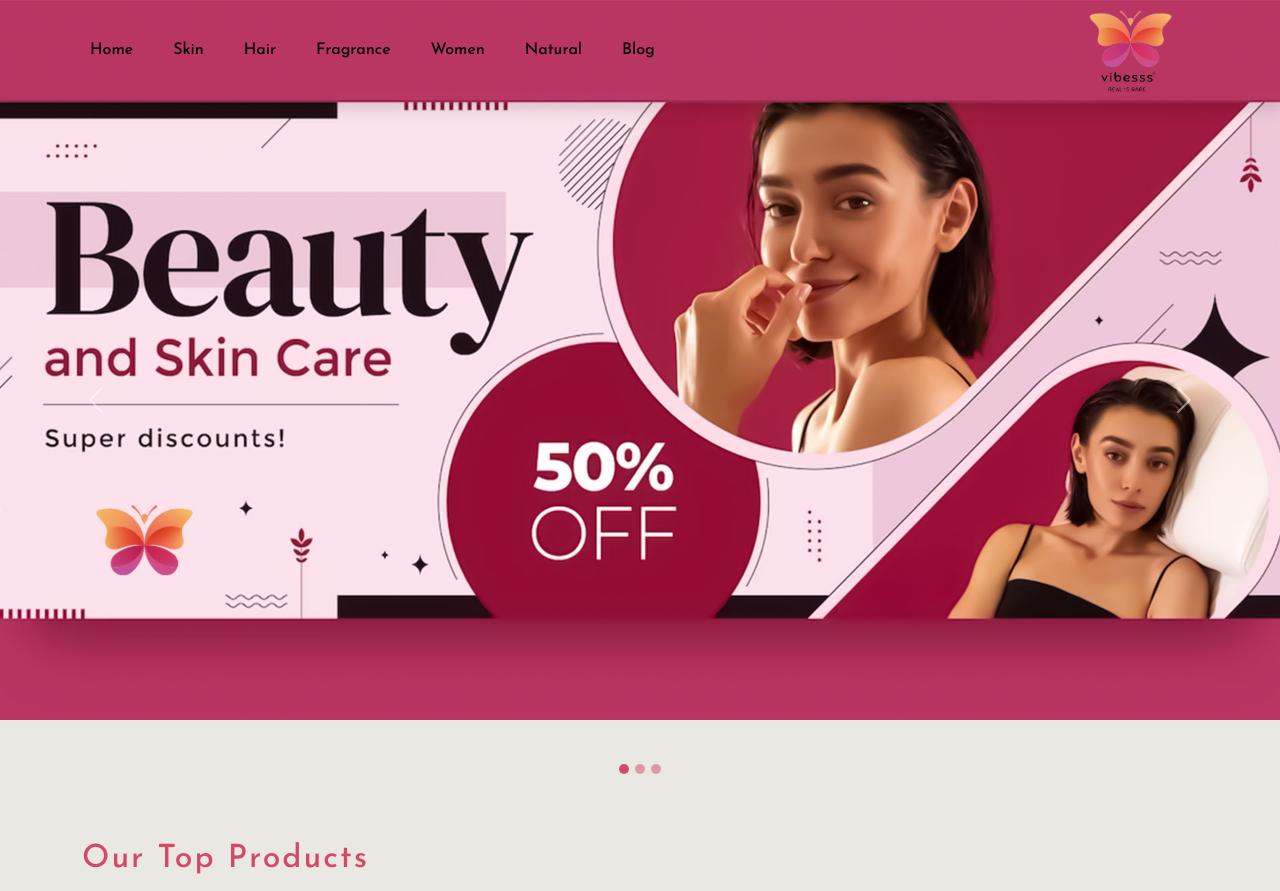
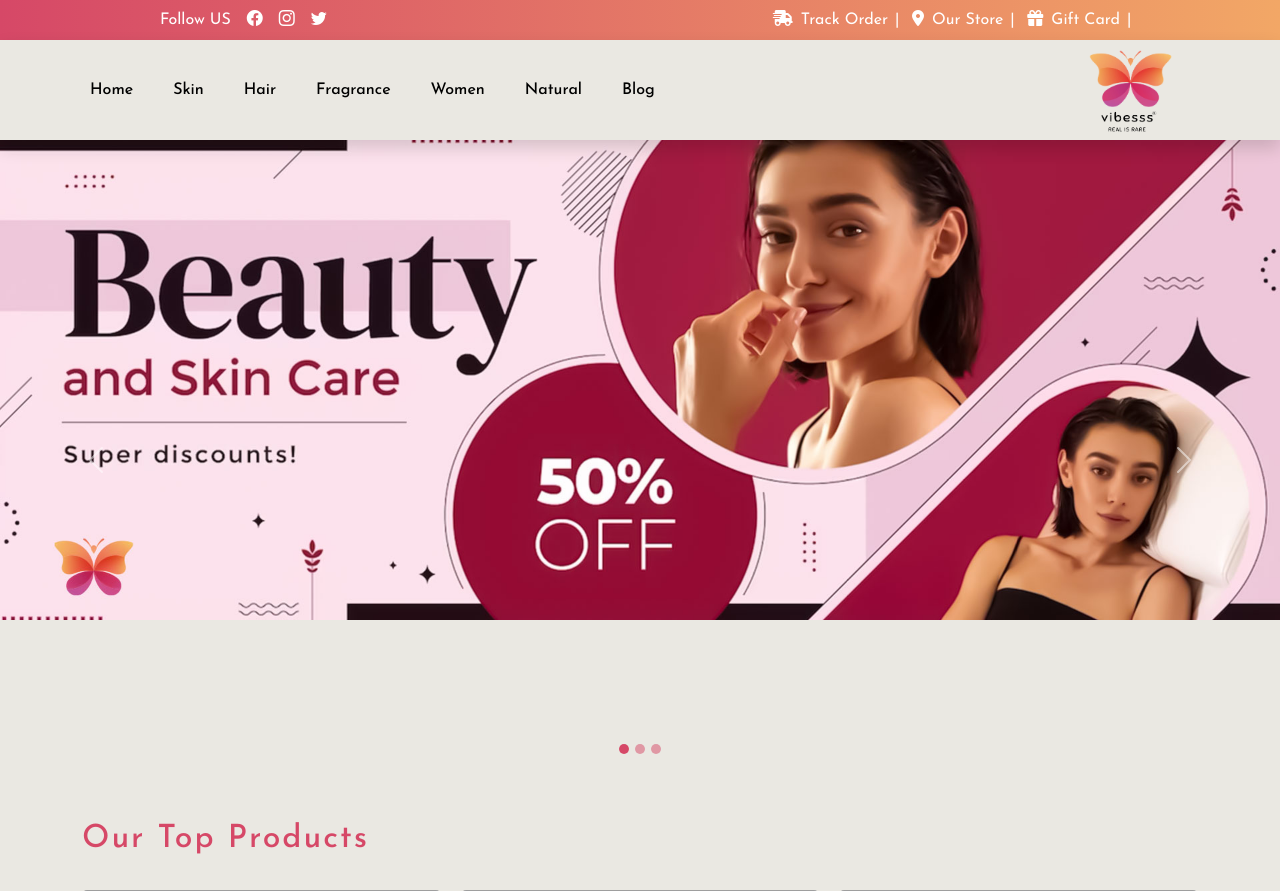
Before and after one commit to developr-danish/vibesss, a PHP site: page / in a window 1280 px wide. Shown: the top 891 px of the page. Run offline with PHP 8.4, Linux system fonts and the light colour scheme; grey boxes are pictures that could not be loaded.

Commit message:
"update"

```diff
--- a/CSS/style.css
+++ b/CSS/style.css
@@ -14,9 +14,40 @@
 body{
     background-color: var(--background-color) !important;
 }
+/* top bar css start from here */
+.topbar{
+  width: 100%;
+  height: 100%;
+  padding: 0.5rem 10rem;
+  background: linear-gradient(to right, var(--heading-color) , var(--subheading-color)) ;
+}
+.topbar p{
+  margin: 0;
+}
+.topbar a{
+  color: #fff;
+}
+.help-section a{
+  text-decoration: none;
+  position: relative;
+}
+.help-section a::after{
+  content: "|";
+  position: absolute;
+  width: 1px;
+  height: 20px;
+  right: 0;
+  margin-right: -8px;
+
+}
+/* top bar css end from here */
+
 /* navbar part start from here */
 .navbar{
     --bs-navbar-padding-y:0px !important;
+    position: sticky !important;
+    z-index: 999;
+    top: 0 !important;
 }
 nav img{
     width: 100px;
@@ -28,7 +59,7 @@
     font-weight: 500 !important;
 }
 .carousel{
-    height: 100vh;
+    height: 80vh;
     overflow: hidden;
 }
 .form-control:focus{
--- a/Script/main.js
+++ b/Script/main.js
@@ -40,7 +40,7 @@
                 margin: 20,
                 stagePadding: 0,
                 nav: true,
-                items: 4
+                items: 3
               }
             }
           });
--- a/index.html
+++ b/index.html
@@ -14,7 +14,27 @@
 </head>
 <body>
 
-    <nav class="navbar fixed-top shadow navbar-expand-lg">
+  <div class="topbar d-flex justify-content-between">
+    <div class="social-details d-flex gap-3 text-white ">
+      <p>Follow US</p>
+      <a href=""><i class="bi bi-facebook"></i></a>
+      <a href=""><i class="bi bi-instagram"></i></a>
+      <a href=""><i class="bi bi-twitter"></i></a>
+    </div>
+    <div class="help-section d-flex">
+      <a href="">
+        <i class="me-2 fa-solid fa-truck-fast"></i>Track Order
+      </a>
+      <a class="ms-4" href="">
+        <i class="me-2 fa-solid fa-location-dot"></i>Our Store
+      </a>
+      <a class="ms-4" href="">
+        <i class="me-2 fa-solid fa-gift"></i>Gift Card
+      </a>
+    </div>
+  </div>
+
+    <nav class="navbar shadow navbar-expand-lg">
         <div class="container">
 
           <button class="navbar-toggler" type="button" data-bs-toggle="offcanvas" data-bs-target="#offcanvasNavbar" aria-controls="offcanvasNavbar" aria-label="Toggle navigation">
@@ -102,13 +122,13 @@
             </div>
             <div class="carousel-inner">
               <div class="carousel-item active">
-                <img class="w-100" src="assets/vibesss-banner1.jpg" class="d-block w-100" alt="...">
+                <img class="w-100" src="assets/vibesss-banner.jpg" class="d-block w-100" alt="...">
               </div>
               <div class="carousel-item">
-                <img class="w-100" src="https://images.pexels.com/photos/1190829/pexels-photo-1190829.jpeg?auto=compress&cs=tinysrgb&w=1260&h=750&dpr=1" class="d-block w-100" alt="...">
+                <img class="w-100" src="assets/vibesss-banner.jpg" class="d-block w-100" alt="...">
               </div>
               <div class="carousel-item">
-                <img class="w-100" src="https://images.pexels.com/photos/932577/pexels-photo-932577.jpeg?auto=compress&cs=tinysrgb&w=1260&h=750&dpr=1" class="d-block w-100" alt="...">
+                <img class="w-100" src="assets/vibesss-banner.jpg" class="d-block w-100" alt="...">
               </div>
             </div>
             <button class="carousel-control-prev" type="button" data-bs-target="#sliders" data-bs-slide="prev">
@@ -254,7 +274,7 @@
 				<div class="row">
 					<div class="col-lg-8">
 						<div class="subscription-form">
-							<h3 class="d-flex align-items-center"><span class="me-1"><i class="bi bi-envelope"></i></span><span>Subscribe to Newsletter</span></h3>
+							<h3 class="d-flex align-items-center"><span class="me-1"><i class="bi bi-envelope"></i></span><span>Newsletter for receiving updates and promotions.</span></h3>
 							<form action="#" class="row g-3">
 								<div class="col-auto">
 									<input type="text" class="form-control" placeholder="Enter your name">
@@ -284,7 +304,7 @@
 					</div>
 					<div class="col-lg-8">
 						<div class="row links-wrap">
-							<div class="col-6 col-sm-6 col-md-3">
+							<div class="col-6 col-sm-6 col-md-4">
 								<ul class="list-unstyled">
 									<li><a href="#">About us</a></li>
 									<li><a href="#">Services</a></li>
@@ -292,26 +312,18 @@
 									<li><a href="#">Contact us</a></li>
 								</ul>
 							</div>
-							<div class="col-6 col-sm-6 col-md-3">
+							<div class="col-6 col-sm-6 col-md-4">
 								<ul class="list-unstyled">
-									<li><a href="#">Support</a></li>
-									<li><a href="#">Knowledge base</a></li>
-									<li><a href="#">Live chat</a></li>
+									<li><a href="#">Privacy Policy</a></li>
+									<li><a href="#">Shipping & Returns</a></li>
+								  <li class="me-4"><a href="#">Terms &amp; Conditions</a></li>
 								</ul>
 							</div>
-							<div class="col-6 col-sm-6 col-md-3">
+							<div class="col-6 col-sm-6 col-md-4">
 								<ul class="list-unstyled">
-									<li><a href="#">Jobs</a></li>
-									<li><a href="#">Our team</a></li>
-									<li><a href="#">Leadership</a></li>
-									<li><a href="#">Privacy Policy</a></li>
-								</ul>
-							</div>
-							<div class="col-6 col-sm-6 col-md-3">
-								<ul class="list-unstyled">
-									<li><a href="#">Nordic Chair</a></li>
-									<li><a href="#">Kruzo Aero</a></li>
-									<li><a href="#">Ergonomic Chair</a></li>
+									<li><a href="#"><i class="me-2 fa-solid fa-phone"></i> +91 01234 56789</a></li>
+									<li><a href="#"><i class="me-2 fa-solid fa-envelope"></i> Info@email.com</a></li>
+
 								</ul>
 							</div>
 						</div>
@@ -322,12 +334,6 @@
 						<div class="col-lg-6">
 							<p class="mb-2 text-center text-lg-start">Copyright &copy;<script>document.write(new Date().getFullYear());</script>. All Rights Reserved. </a>
             </p>
-						</div>
-						<div class="col-lg-6 text-center text-lg-end">
-							<ul class="list-unstyled d-inline-flex ms-auto">
-								<li class="me-4"><a href="#">Terms &amp; Conditions</a></li>
-								<li><a href="#">Privacy Policy</a></li>
-							</ul>
 						</div>
 					</div>
 				</div>
```
Also changed, not shown: assets/vibesss-banner.jpg (added).
